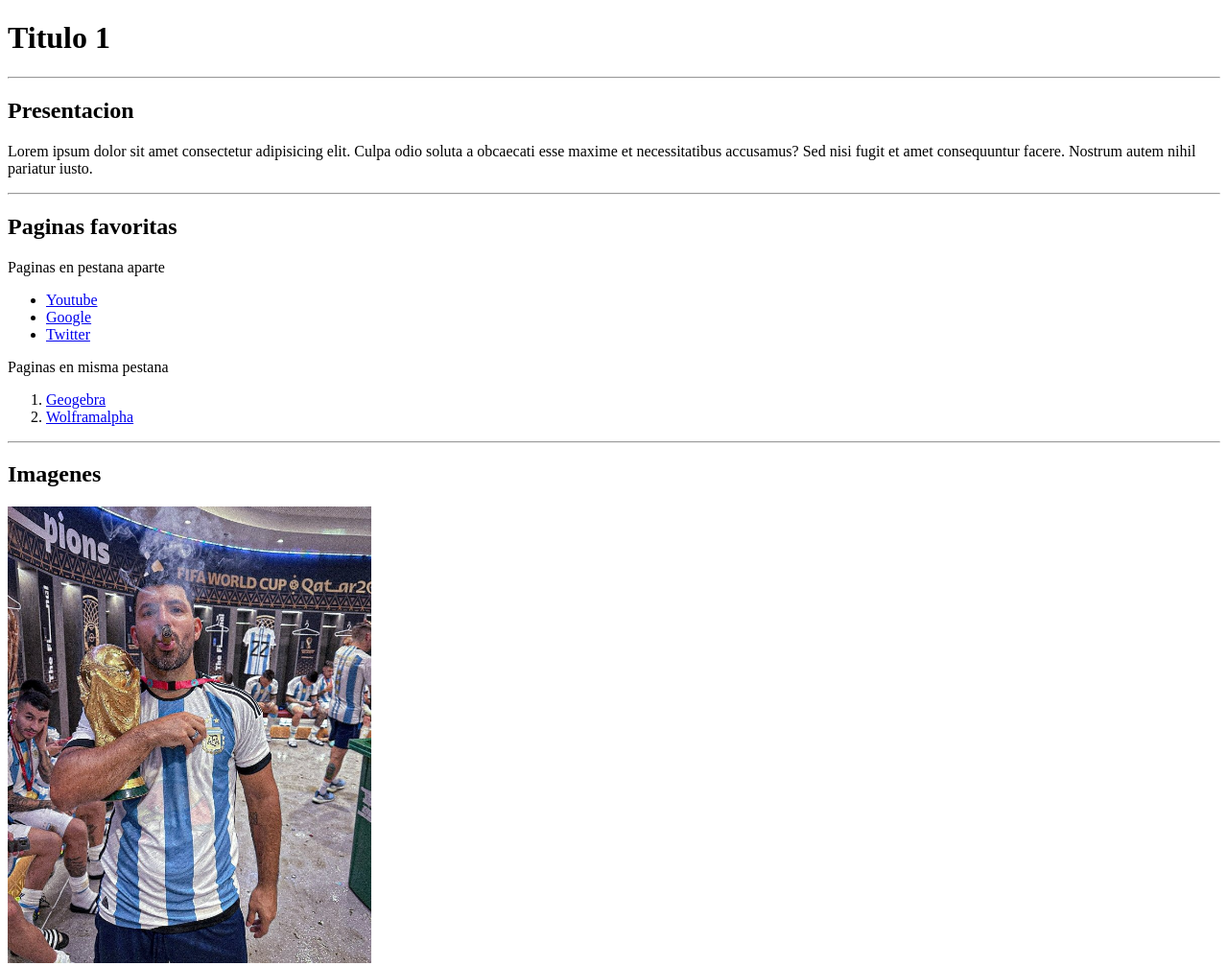
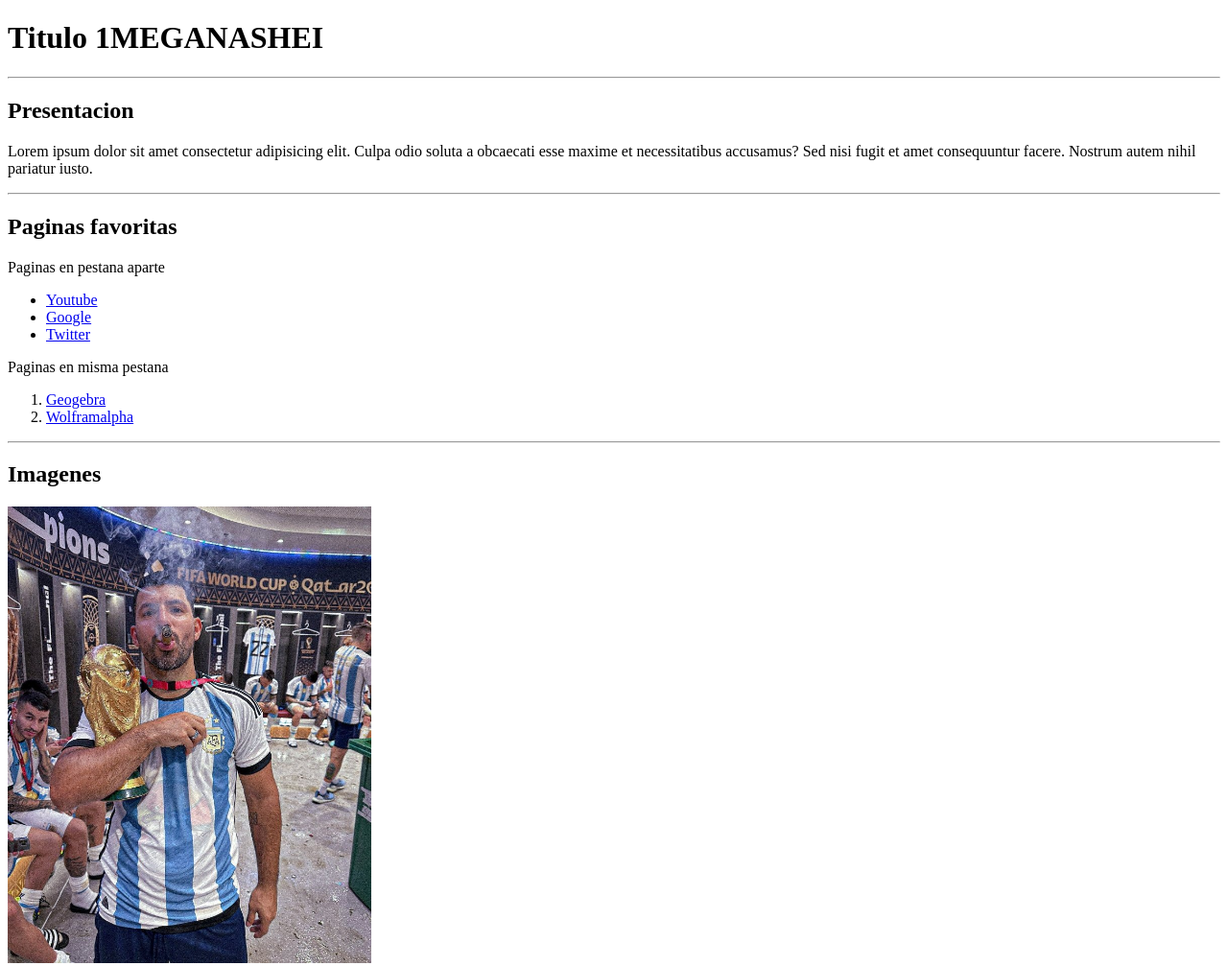
Before and after one commit to Mateof311/utn-labcomII-practices, a plain HTML site: page Uni2P1/index.html in a window 1280 px wide. Shown: the top 1007 px of the page at 96% size. Drawn offline with Linux system fonts and the light colour scheme.

Commit message:
un-nombre

```diff
--- a/Uni2P1/index.html
+++ b/Uni2P1/index.html
@@ -6,7 +6,7 @@
     <title>Unidad 2 Prac 1</title>
 </head>
 <body>
-    <h1>Titulo 1</h1>
+    <h1>Titulo 1MEGANASHEI</h1>
     <hr>
     <h2>Presentacion</h2>
     <p>Lorem ipsum dolor sit amet consectetur adipisicing elit. Culpa odio soluta a obcaecati esse maxime et necessitatibus accusamus? Sed nisi fugit et amet consequuntur facere. Nostrum autem nihil pariatur iusto.</p>
```
